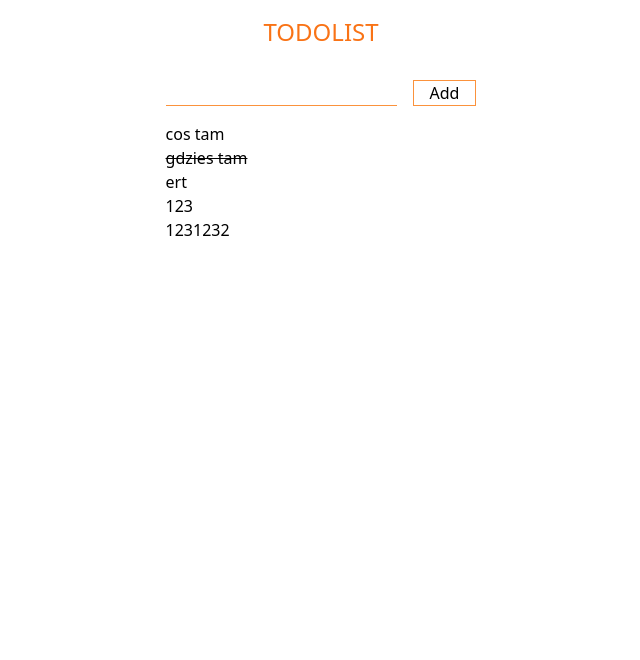
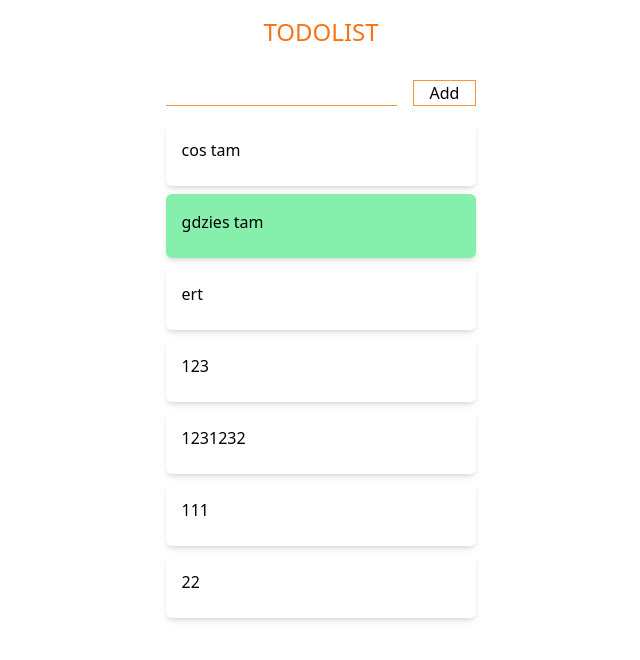
Before and after one commit to goryszewski/webui, an Angular app: page / in a window 1280 px wide. Shown: the top 660 px of the page, without its empty margins (319-959 px from the left). Built offline with nearby package versions, Linux system fonts and the light colour scheme; data requests are answered from the project's data file.

Commit message:
Add Service

```diff
--- a/db.json
+++ b/db.json
@@ -29,6 +29,18 @@
       "name": "1231232",
       "done": false,
       "id": 5
+    },
+    {
+      "createdAt": 1704227726102,
+      "name": "111",
+      "done": false,
+      "id": 6
+    },
+    {
+      "createdAt": 1704229055420,
+      "name": "22",
+      "done": false,
+      "id": 7
     }
   ]
 }
--- /dev/null
+++ b/src/app/list-state.type.ts
@@ -0,0 +1,24 @@
+import { Task } from './Task';
+
+export type ListFetchingError = { status: number; message: string };
+
+type IdleState = {
+  state: 'idle';
+};
+type LoadingState = {
+  state: 'loading';
+};
+type SuccessState<T> = {
+  state: 'success';
+  results: T[];
+};
+type ErrorState = {
+  state: 'error';
+  error: ListFetchingError;
+};
+
+export type ComponentListState<T> =
+  | IdleState
+  | LoadingState
+  | SuccessState<T>
+  | ErrorState;
--- a/src/app/task-list-page.component.ts
+++ b/src/app/task-list-page.component.ts
@@ -1,27 +1,10 @@
 import { NgFor, NgIf } from '@angular/common';
-import { Component } from '@angular/core';
+import { Component, OnInit, inject } from '@angular/core';
 import { TasksListComponent } from './tasks-list.component';
 import { SubmitTextComponent } from './submit-text.component';
 import { Task } from './Task';
-
-type ListFetchingError = { status: number; message: string };
-
-type IdleState = {
-  state: 'idle';
-};
-type LoadingState = {
-  state: 'loading';
-};
-type SuccessState = {
-  state: 'success';
-  results: Task[];
-};
-type ErrorState = {
-  state: 'error';
-  error: ListFetchingError;
-};
-
-type ComponentListState = IdleState | LoadingState | SuccessState | ErrorState;
+import { TasksService } from './tasks.service';
+import { ComponentListState } from './list-state.type';
 
 @Component({
   selector: 'app-task-list-page',
@@ -48,52 +31,26 @@ type ComponentListState = IdleState | LoadingState | SuccessState | ErrorState;
     `,
   ],
 })
-export class TaskListPageComponent {
-  listState: ComponentListState = { state: 'idle' };
+export class TaskListPageComponent implements OnInit {
+  listState: ComponentListState<Task> = { state: 'idle' };
 
-  private readonly URL = 'http://localhost:3000';
+  // tasksService = inject(TasksService);
 
-  constructor() {
+  constructor(private tasksService: TasksService) {}
+
+  ngOnInit() {
     this.listState.state = 'loading';
-    fetch(`${this.URL}/tasks`)
-      .then<Task[] | ListFetchingError>((response) => {
-        if (response.ok) {
-          return response.json();
-        }
-        return { status: response.status, message: response.statusText };
-      })
-      .then((response) => {
-        setTimeout(() => {
+    this.tasksService.getAll().then((response) => {
       if (Array.isArray(response)) {
         this.listState = { state: 'success', results: response };
       } else {
         this.listState = { state: 'error', error: response };
       }
-        }, 2000);
     });
   }
 
   addTask(name: string, tasks: Task[]) {
-    let option = {
-      method: 'POST',
-      headers: {
-        'Content-Type': 'application/json',
-      },
-      body: JSON.stringify({
-        createdAt: new Date().getTime(),
-        name,
-        done: false,
-      } as Task),
-    };
-
-    fetch(`${this.URL}/tasks`, option)
-      .then<Task | Error>((response) => {
-        if (response.ok) {
-          return response.json();
-        }
-        return new Error('Cant add task');
-      })
-      .then((response) => {
+    this.tasksService.add(name).then((response) => {
       if ('id' in response) {
         this.listState = {
           state: 'success',
--- a/src/app/tasks-list.component.ts
+++ b/src/app/tasks-list.component.ts
@@ -1,17 +1,29 @@
-import { NgFor } from '@angular/common';
+import { NgFor, NgIf } from '@angular/common';
+
 import { Component, Input } from '@angular/core';
 import { Task } from './Task';
 
 @Component({
   selector: 'app-tasks-list',
   standalone: true,
-  imports: [NgFor],
+  imports: [NgFor, NgIf],
   template: `
     <ul>
-      <li *ngFor="let task of tasks">
-        <button [class.line-through]="task.done" (click)="toggleDoneStatus(task, $event)">
-          {{ task.name }}
-        </button>
+      <li *ngFor="let task of tasks" class="mb-2">
+        <div class="rounded-md shadow-md p-4 block" [class.bg-green-300]="task.done">
+          <button class="w-full">
+            <header class="flex justify-end"></header>
+            <section class="text-left">
+              {{ task.name }}
+              <ng-template #previewModeTemplate>
+                <span [class.line-through]="task.done">
+                  {{ task.name }}
+                </span>
+              </ng-template>
+            </section>
+            <footer class=" pt-2 flex items-center justify-end"></footer>
+          </button>
+        </div>
       </li>
     </ul>
   `,
@@ -19,6 +31,10 @@ import { Task } from './Task';
 })
 export class TasksListComponent {
   @Input({ required: true }) tasks: Task[] = [];
+  removeMode = false;
+  editMode = false;
+
+  isSingleClick = true;
   toggleDoneStatus(task: Task, event: Event) {
     task.done = !task.done;
     console.log(event);
--- /dev/null
+++ b/src/app/tasks.service.ts
@@ -0,0 +1,41 @@
+import { Injectable } from '@angular/core';
+import { Task } from './Task';
+import { ListFetchingError } from './list-state.type';
+
+import { wait } from './wait';
+
+@Injectable({
+  providedIn: 'root',
+})
+export class TasksService {
+  private URL = 'http://localhost:3000';
+  async getAll() {
+    await wait();
+    return fetch(`${this.URL}/tasks`).then<Task[] | ListFetchingError>((response) => {
+      if (response.ok) {
+        return response.json();
+      }
+      return { status: response.status, message: response.statusText };
+    });
+  }
+  async add(name: string) {
+    let option = {
+      method: 'POST',
+      headers: {
+        'Content-Type': 'application/json',
+      },
+      body: JSON.stringify({
+        createdAt: new Date().getTime(),
+        name,
+        done: false,
+      } as Task),
+    };
+
+    return fetch(`${this.URL}/tasks`, option).then<Task | Error>((response) => {
+      if (response.ok) {
+        return response.json();
+      }
+      return new Error('Cant add task');
+    });
+  }
+}
--- /dev/null
+++ b/src/app/wait.ts
@@ -0,0 +1,7 @@
+export async function wait(time = 1200) {
+  await new Promise((resolve) => {
+    setTimeout(() => {
+      resolve(null);
+    }, time);
+  });
+}
--- a/src/styles.scss
+++ b/src/styles.scss
@@ -2,3 +2,7 @@
 @tailwind base;
 @tailwind components;
 @tailwind utilities;
+
+html {
+  font-family: system-ui;
+}
```
Lines whose indentation alone changed are shown as unchanged.
